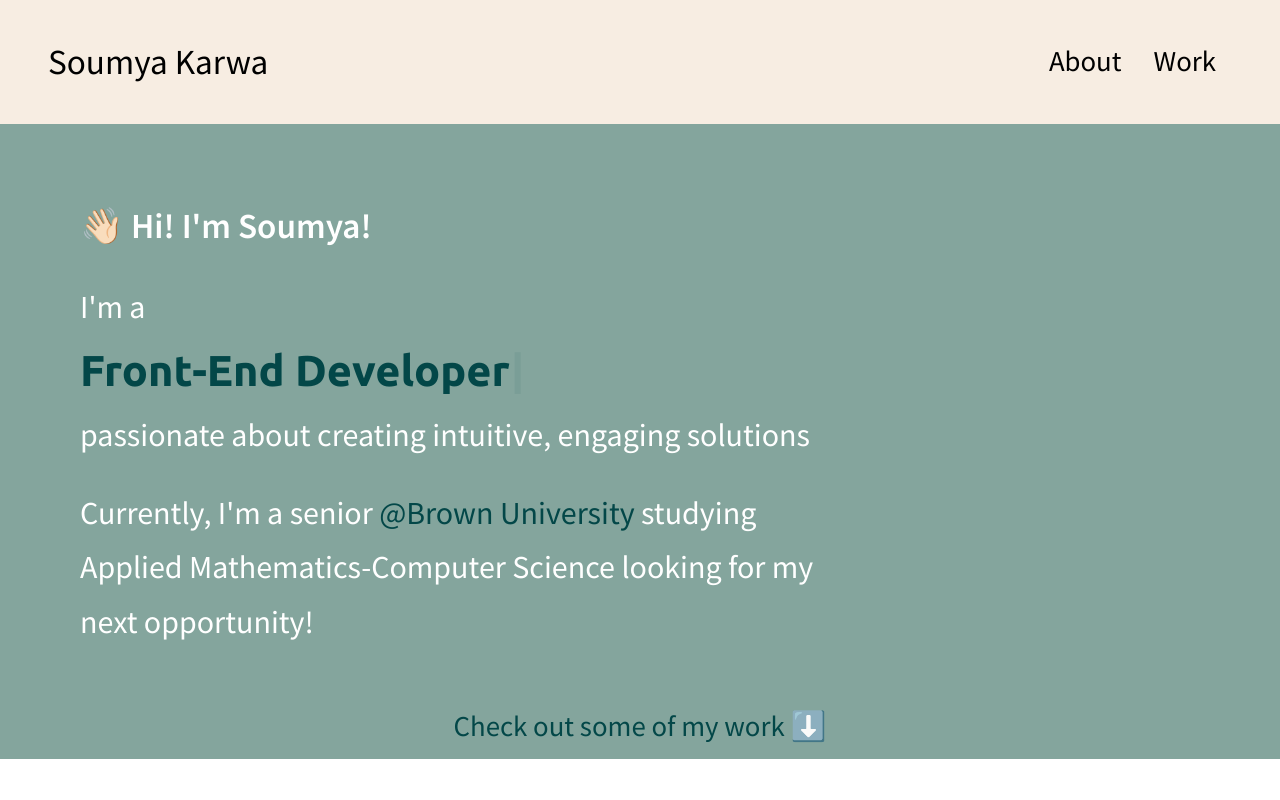
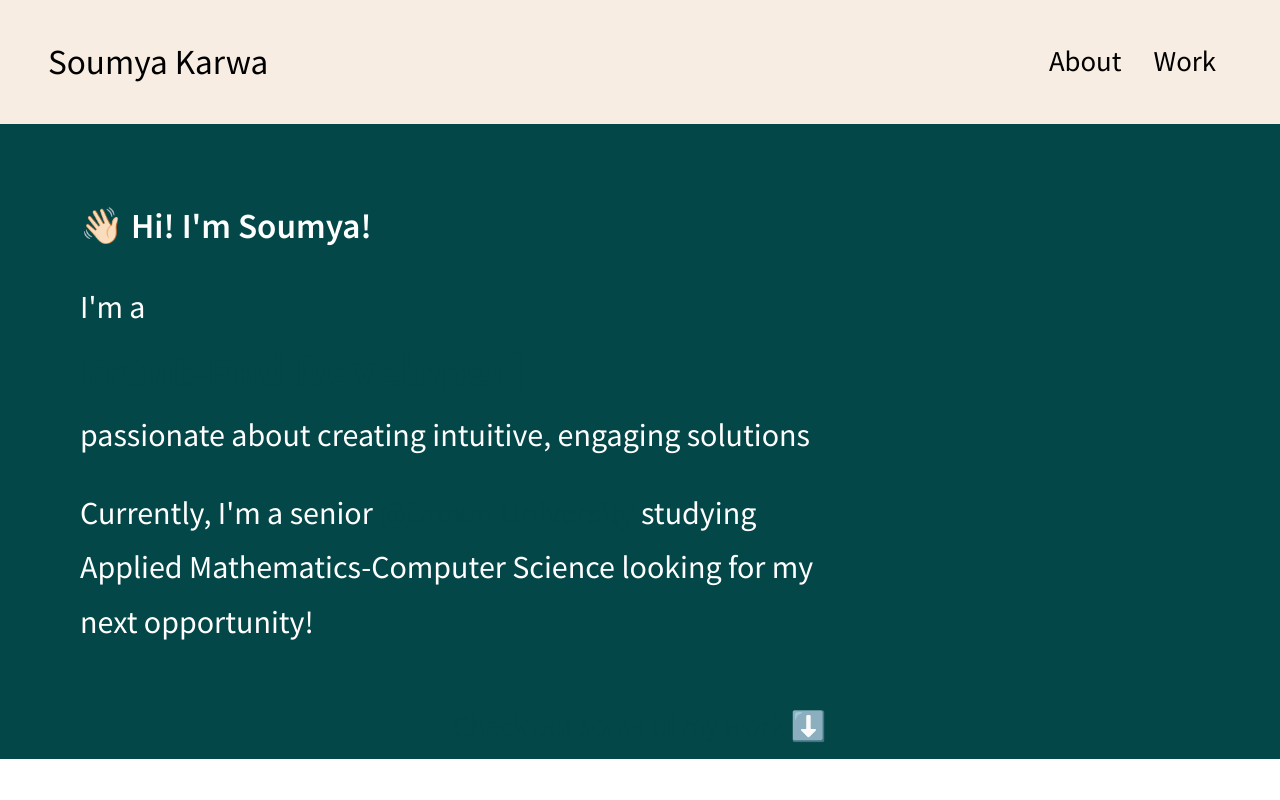
Before and after one commit to skarwa16/personal-portfolio, a React (Create React App) app: page / in a window 1280 px wide. Shown: the top 800 px of the page. Built offline with nearby package versions, Linux system fonts and the light colour scheme.

Commit message:
testing netlify hosting

```diff
--- a/src/index.css
+++ b/src/index.css
@@ -13,7 +13,7 @@
 :root {
   --color-bg: #FFFFFF;
   --color-bg-variant: #F7EDE2;
-  --color-primary: #84A59D;
+  --color-primary: #034748;
   --color-primary-variant: #034748;
   --color-secondary: #EEDBCF;
   --color-white: #FFFFFF;
```
